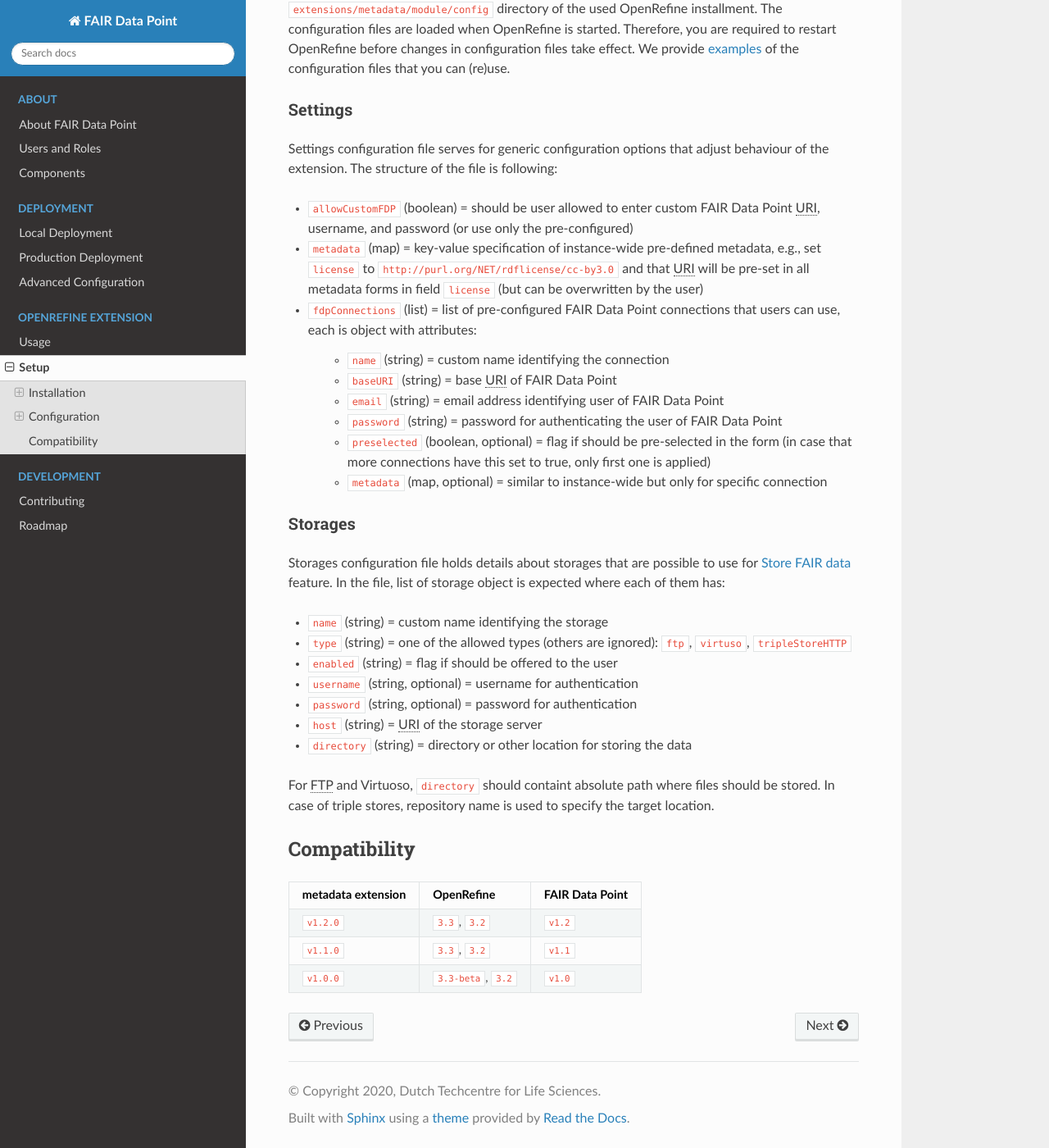
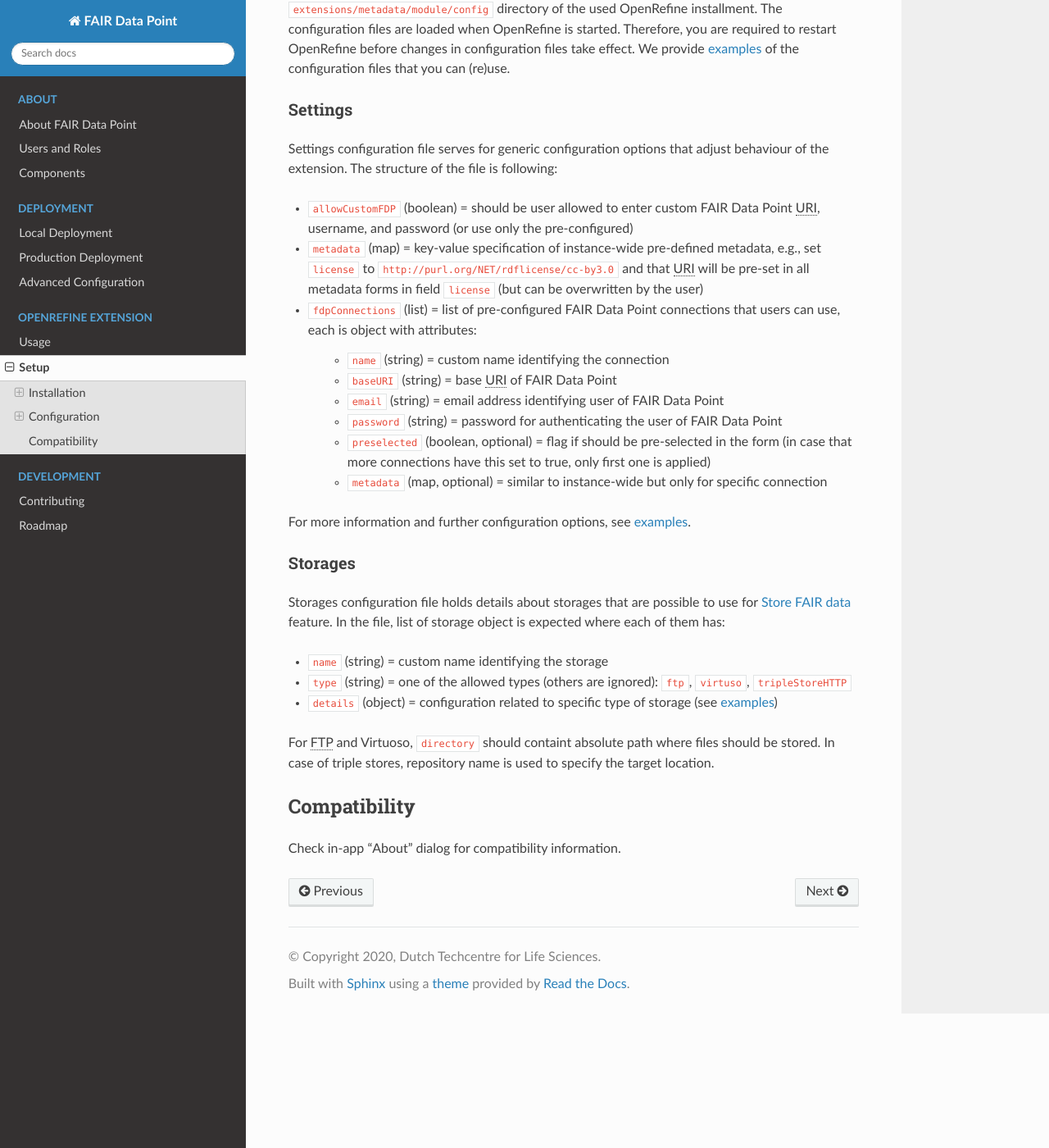
Before and after one commit to FAIRDataTeam/FAIRDataPoint-Docs, a Sphinx documentation site: the page built from docs/openrefine/setup.rst, in a window 1280 px wide and 1400 px high, scrolled down 1185 px. Shown: the whole window at 82% size. Built offline with Sphinx 7.4.7 and the Read the Docs theme 2.0.0, drawn with Linux system fonts in a browser that asks for light colours; some of the changed text lies outside the part shown.

Commit message:
Update OpenRefine setup docs for 1.5.0

```diff
--- a/docs/openrefine/setup.rst
+++ b/docs/openrefine/setup.rst
@@ -15,7 +15,7 @@ Installed OpenRefine
 
 This option requires you to have installed compatible version of OpenRefine, please check :ref:`openrefine-compatibility`. In case you need to install OpenRefine first, visit their `documentation <https://github.com/OpenRefine/OpenRefine/wiki/Installation-Instructions>`_.
 
-* Get the desired version of the **metadata** extension from `our GitHub releases page <https://github.com/FAIRDataTeam/OpenRefine-metadata-extension/releases>`_ by downloading tgz or zip archive, e.g., ``metadata-1.2.0-OpenRefine-3.3.zip``.
+* Get the desired version of the **metadata** extension from `our GitHub releases page <https://github.com/FAIRDataTeam/OpenRefine-metadata-extension/releases>`_ by downloading tgz or zip archive, e.g., ``metadata-X.Y.Z-OpenRefine-X.Y.zip``.
 * Extract the archive to ``extensions`` folder of your OpenRefine (see `OpenRefine documentation <https://github.com/OpenRefine/OpenRefine/wiki/Installing-Extensions>`_).
 
 ::
@@ -62,6 +62,8 @@ Settings configuration file serves for generic configuration options that adjust
    * ``preselected`` (boolean, optional) = flag if should be pre-selected in the form (in case that more connections have this set to true, only first one is applied)
    * ``metadata`` (map, optional) = similar to instance-wide but only for specific connection
 
+For more information and further configuration options, see `examples <https://github.com/FAIRDataTeam/OpenRefine-metadata-extension/blob/master/src/main/resources/module/config/settings.example.yaml>`_.
+
 .. _openrefine-configuration-storages:
 
 Storages
@@ -71,11 +73,7 @@ Storages configuration file holds details about storages that are possible to us
 
 * ``name`` (string) = custom name identifying the storage
 * ``type`` (string) = one of the allowed types (others are ignored): ``ftp``, ``virtuso``, ``tripleStoreHTTP``
-* ``enabled`` (string) = flag if should be offered to the user
-* ``username`` (string, optional) = username for authentication
-* ``password`` (string, optional) = password for authentication
-* ``host`` (string) = :abbr:`URI (Uniform Resource Identifier)` of the storage server
-* ``directory`` (string) = directory or other location for storing the data
+* ``details`` (object) = configuration related to specific type of storage (see `examples <https://github.com/FAIRDataTeam/OpenRefine-metadata-extension/blob/master/src/main/resources/module/config/storages.example.yaml>`_)
 
 For :abbr:`FTP (File Transfer Protocol)` and Virtuoso, ``directory`` should containt absolute path where files should be stored. In case of triple stores, repository name is used to specify the target location.
 
@@ -84,12 +82,4 @@ For :abbr:`FTP (File Transfer Protocol)` and Virtuoso, ``directory`` should cont
 Compatibility
 =============
 
-+---------------------+------------------------+------------------+
-|  metadata extension |             OpenRefine |  FAIR Data Point |
-+=====================+========================+==================+
-|         ``v1.2.0``  |       ``3.3``, ``3.2`` |         ``v1.2`` |
-+---------------------+------------------------+------------------+
-|         ``v1.1.0``  |       ``3.3``, ``3.2`` |         ``v1.1`` |
-+---------------------+------------------------+------------------+
-|         ``v1.0.0``  |  ``3.3-beta``, ``3.2`` |         ``v1.0`` |
-+---------------------+------------------------+------------------+
+Check in-app "About" dialog for compatibility information.
```
